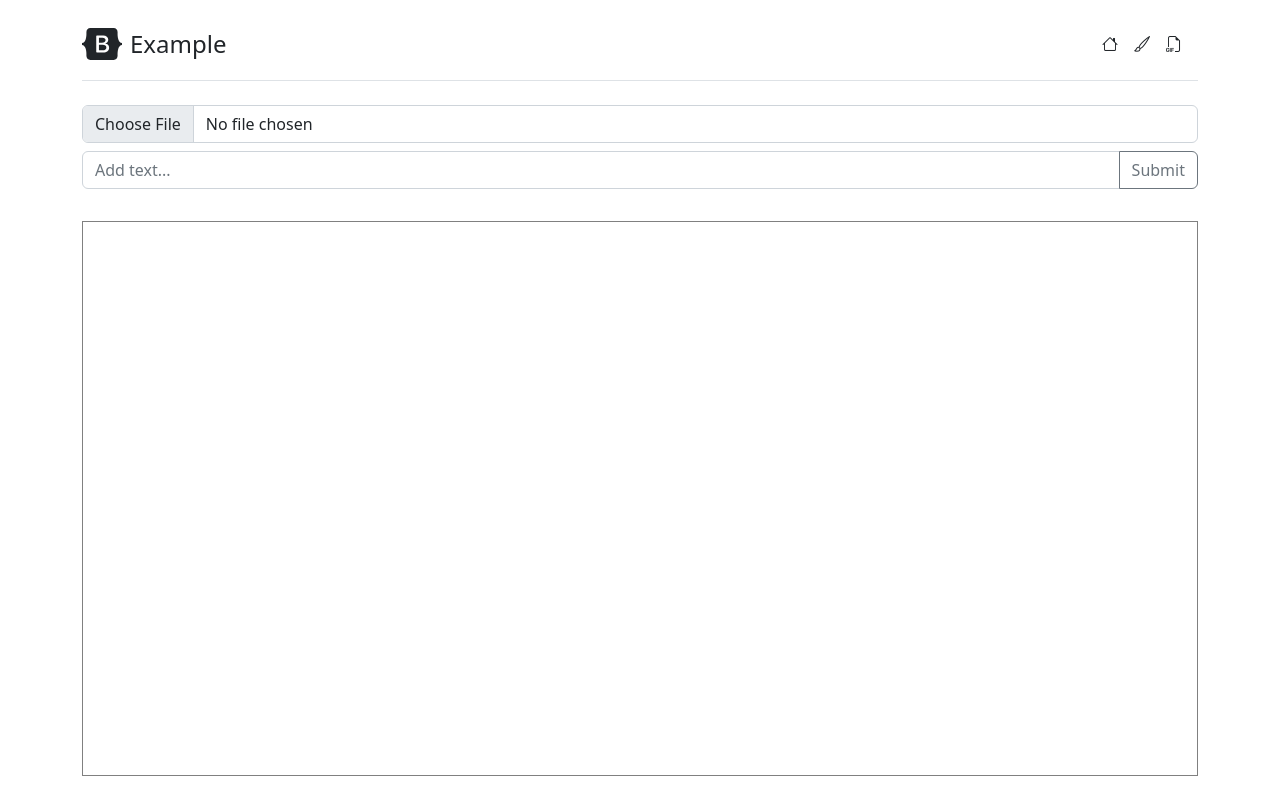
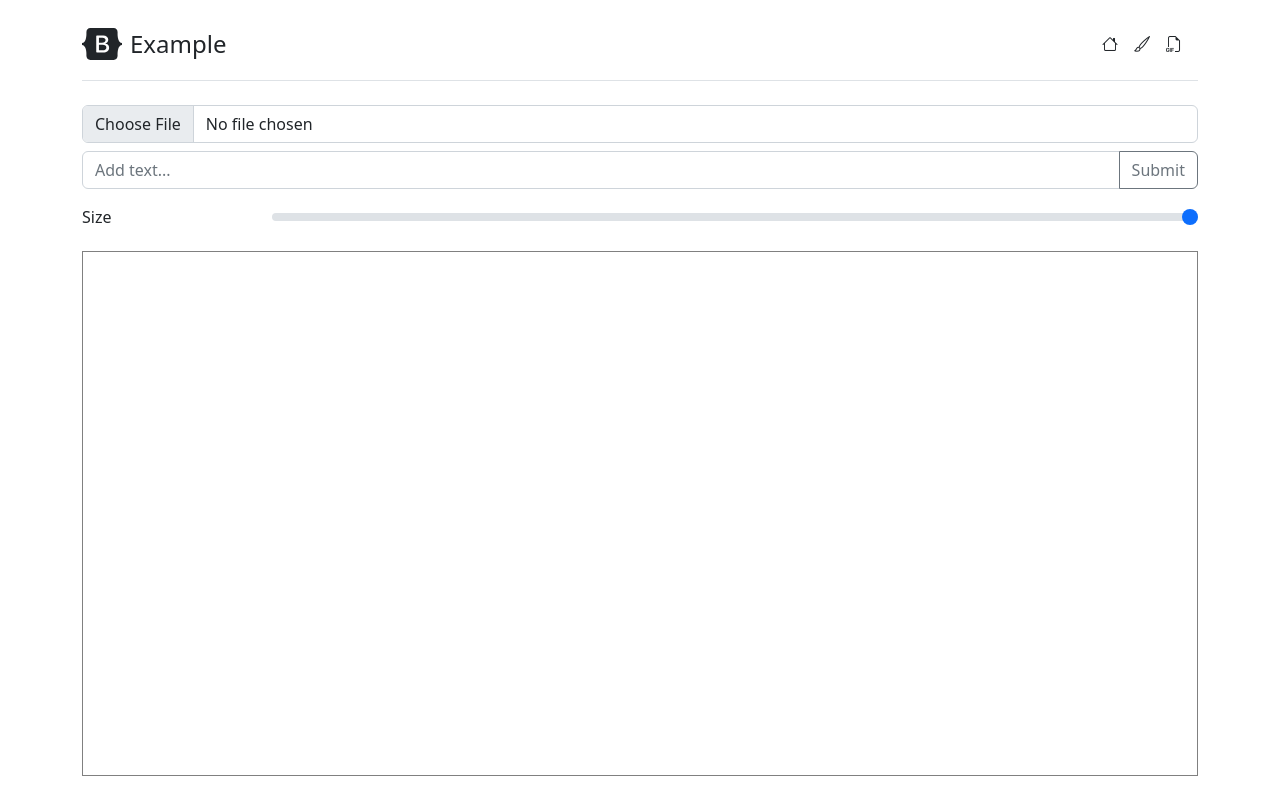
Before and after one commit to d-thinh-ruby/konva, a React (Vite) app: page /art-board in a window 1280 px wide. Built offline with nearby package versions, Linux system fonts and the light colour scheme.

Commit message:
Change text size

```diff
--- a/src/components/AddText.tsx
+++ b/src/components/AddText.tsx
@@ -4,7 +4,7 @@ import { Text } from "react-konva";
 import { TextProps } from "../interfaces/art-board";
 
 const AddText = (props: TextProps) => {
-  const MIN_WIDTH = 100;
+  const MIN_WIDTH = 20;
   const [x, setX] = useState(window.innerWidth / 2);
   const [y, setY] = useState(window.innerHeight / 2);
   const [textWidth, setTextWidth] = useState(MIN_WIDTH);
@@ -27,8 +27,7 @@ const AddText = (props: TextProps) => {
   return (
     <Text
       name={"text-" + props.id}
-      fontSize={20}
-      fontStyle={"20"}
+      fontSize={props.size}
       x={x}
       y={y}
       scale={{ x: 1, y: 1 }}
--- a/src/components/TransformerComponent.tsx
+++ b/src/components/TransformerComponent.tsx
@@ -16,6 +16,7 @@ interface TransformerProps {
 }
 
 const TransformerComponent = (props: TransformerProps) => {
+  const MIN_WIDTH = 20;
   const TEXT_REGEX = /text/;
   const trRef = useRef<Konva.Transformer>(null);
 
@@ -28,7 +29,7 @@ const TransformerComponent = (props: TransformerProps) => {
       trRef.current!.setAttrs({
         enabledAnchors: ["middle-left", "middle-right"],
         boundBoxFunc: function (oldBox: TextBoxProps, newBox: TextBoxProps) {
-          newBox.width = Math.max(10, newBox.width);
+          newBox.width = Math.max(MIN_WIDTH, newBox.width);
           return newBox;
         },
       });
--- a/src/functions/handle-event.tsx
+++ b/src/functions/handle-event.tsx
@@ -1,4 +1,5 @@
-import { ImageProps } from "../interfaces/art-board";
+import { ChangeEvent } from "react";
+import { ImageProps, TextProps } from "../interfaces/art-board";
 import { Text } from "konva/lib/shapes/Text";
 import { Transformer } from "konva/lib/shapes/Transformer";
 import { Image } from "konva/lib/shapes/Image";
@@ -137,3 +138,19 @@ export function handleImageDragEnd(e: { target: Image }, images: ImageProps[]) {
   };
   return items;
 }
+
+export function qqq(
+  e: ChangeEvent<HTMLInputElement>,
+  selectedTextName: String,
+  texts: TextProps[]
+) {
+  const items = texts.slice();
+  const item = texts.find((i) => `text-${i.id}` === selectedTextName);
+  const index = texts.indexOf(item as TextProps);
+  // update item position
+  items[index] = {
+    ...item!,
+    size: Number(e.target.value),
+  };
+  return items;
+}
--- a/src/interfaces/art-board.tsx
+++ b/src/interfaces/art-board.tsx
@@ -23,6 +23,7 @@ export interface ImageProps {
 
 export interface TextProps {
   id: number;
+  size: number;
   content: string;
   textDbClick?: Function;
 }
--- a/src/routes/art-board.tsx
+++ b/src/routes/art-board.tsx
@@ -23,6 +23,7 @@ const ArtBoard = () => {
   const [containerWidth, setContainerWidth] = useState(0);
   const [containerHeight, setContainerHeight] = useState(0);
   const [content, setContent] = useState("");
+  const [selectedTextName, setSelectedTextName] = useState("");
 
   useEffect(() => {
     if (containerRef.current) {
@@ -34,6 +35,11 @@ const ArtBoard = () => {
   function handleStageClick(e: {
     target: { name: () => React.SetStateAction<string> };
   }) {
+    if (e.target.constructor.name === "Text") {
+      setSelectedTextName(e.target.name());
+    } else {
+      setSelectedTextName("");
+    }
     setSelectedShapeName(e.target.name());
   }
 
@@ -88,6 +94,7 @@ const ArtBoard = () => {
                     ...stageRef.current!.getPosition(),
                     id: id,
                     content: content,
+                    size: 20,
                   },
                 ])
               );
@@ -99,6 +106,25 @@ const ArtBoard = () => {
           >
             Submit
           </button>
+        </div>
+        <div>
+          <div className="row">
+            <label htmlFor="sizeRange" className="col-sm-2">
+              Size
+            </label>
+            <div className="col-sm-10">
+              <input
+                type="range"
+                className="form-range"
+                min="5"
+                max="50"
+                id="sizeRange"
+                onChange={(e) => {
+                  setTexts(Funct.qqq(e, selectedTextName, texts));
+                }}
+              />
+            </div>
+          </div>
         </div>
       </div>
       <div
@@ -138,6 +164,7 @@ const ArtBoard = () => {
                 <AddText
                   id={text.id}
                   content={text.content}
+                  size={text.size}
                   key={text.id}
                   textDbClick={(textEvent: { target: Text }) => {
                     Funct.handleTextDblClick(
```
